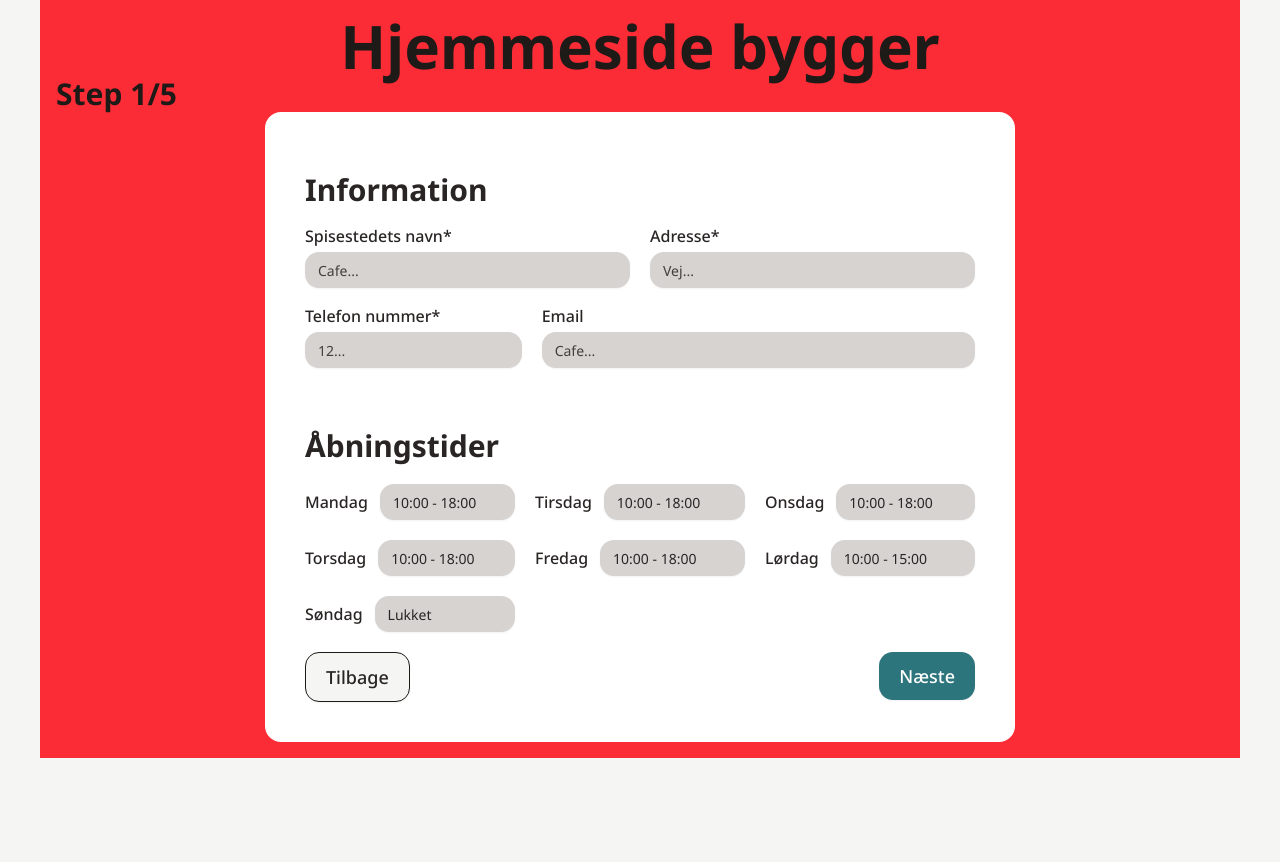
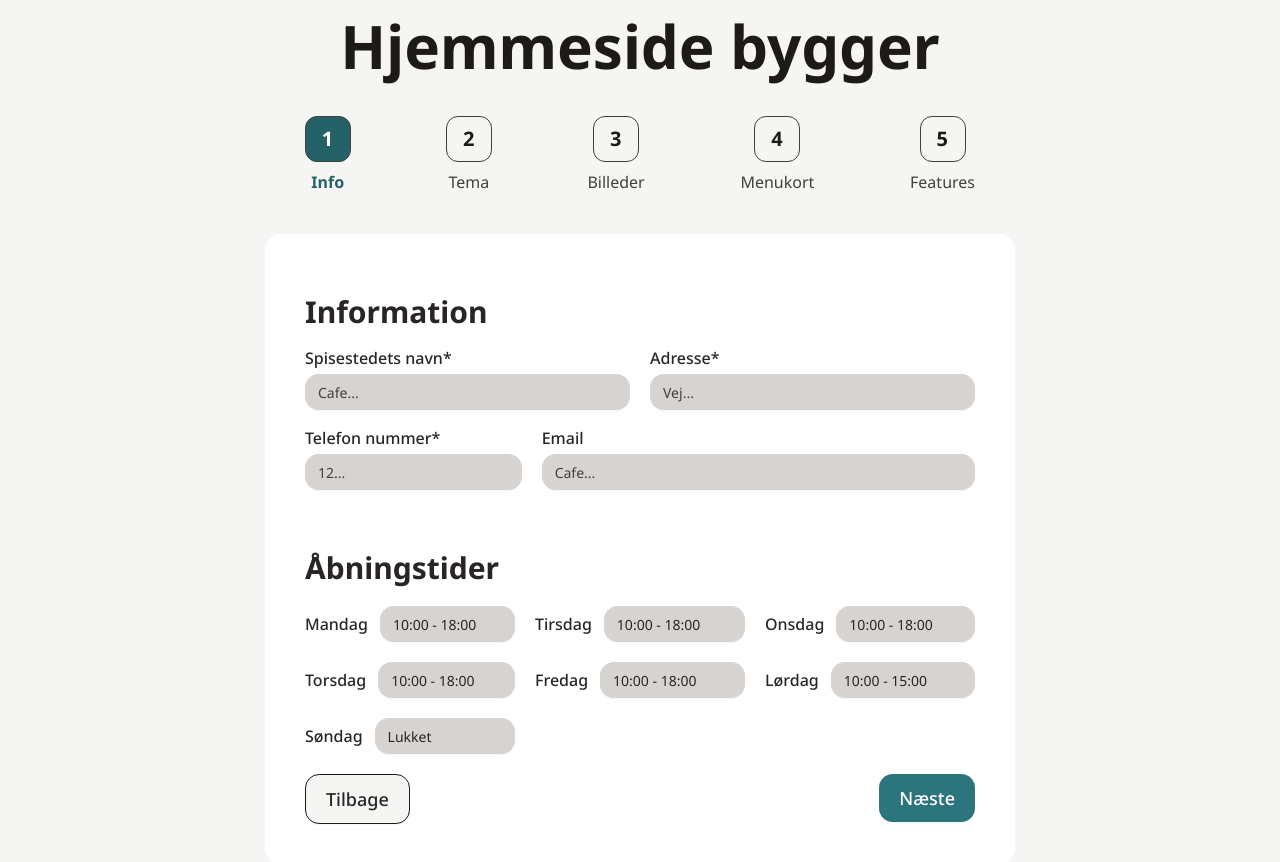
Before and after one commit to Fridakea/website-builder, a React (Vite) app: page /get-started in a window 1280 px wide. Shown: the top 862 px of the page. Before the commit the page ends 800 px from the top, so only its background shows below. Built offline with nearby package versions, Linux system fonts and the light colour scheme.

Commit message:
Step progress done + layout card updated

```diff
--- /dev/null
+++ b/src/components/ui/custom/show-step.tsx
@@ -0,0 +1,25 @@
+import { useIsMobile } from "@/hooks/use-is-mobile";
+import { FC } from "react";
+import { twMerge } from "tailwind-merge";
+import { CheckIcon } from "lucide-react";
+
+type ShowStepProps = {
+  value: number;
+  title: string;
+  currentValue: number;
+};
+
+export const ShowStep: FC<ShowStepProps> = ({ title, value, currentValue }) => {
+  const isMobile = useIsMobile();
+  const isSelected = currentValue === value;
+  const isCompleted = currentValue > value;
+
+  const StepStyling = "w-fit px-4 py-2 aspect-square rounded-sm border border-muted-foreground text-xl";
+
+  return (
+    <div className="flex flex-col items-center justify-center gap-2">
+      <h2 className={twMerge(StepStyling, isSelected && "bg-secondary text-secondary-foreground", isCompleted && "bg-accent/50 p-2.5")}>{isCompleted ? <CheckIcon /> : value}</h2>
+      {!isMobile && <p className={twMerge(isSelected ? "text-secondary font-bold" : "text-muted-foreground")}>{title}</p>}
+    </div>
+  );
+};
--- a/src/components/ui/custom/theme-card.tsx
+++ b/src/components/ui/custom/theme-card.tsx
@@ -29,17 +29,18 @@ type ThemeCardProps = {
 
 const themeImgAdjustments: Record<ETheme, { className: string; img: string; imgPc: string }> = {
   classic: {
-    className: "top-[20%] sm:left-[15%] text-center",
+    className: "top-[20%] sm:w-[77%] sm:right-0 text-center",
     img: classicImg,
     imgPc: classicImgPc,
   },
   elegant: {
-    className: "w-[26%] top-[50%] translate-y-[-50%] uppercase sm:w-[59%] sm:top-[18%] sm:translate-y-[-0%] text-center leading-none text-[4.5vw]! sm:text-clamp-sm!",
+    className:
+      "w-[26%] top-[50%] translate-y-[-50%] uppercase sm:w-[59%] sm:h-[50%] sm:top-[10%] sm:translate-y-[0%] sm:flex sm:items-center text-center text-[3.5vw]! sm:text-clamp-sm!",
     img: elegantImg,
     imgPc: elegantImgPc,
   },
   colorful: {
-    className: "top-[42%] right-[5%] sm:top-[57%] sm:left-[7%] text-right sm:text-left leading-none",
+    className: "bottom-[42%] right-[5%] sm:bottom-[2%] sm:left-[7%] text-right sm:text-left",
     img: colorfulImg,
     imgPc: colorfulImgPc,
   },
@@ -76,7 +77,7 @@ export const ThemeCard: FC<ThemeCardProps> = ({ title, theme, name = "Dit spises
           </div>
         )}
         <div
-          className={twMerge("w-full absolute font-bold text-[6vw] sm:text-clamp-md text-wrap", themeImgAdjustments[theme].className)}
+          className={twMerge("w-full absolute font-bold text-[6vw] sm:text-clamp-md text-wrap leading-none", themeImgAdjustments[theme].className)}
           style={{ fontFamily: fontFamily, color: textColor }}
         >
           {theme === ETheme.COLORFUL
--- a/src/pages/get-started-flow/get-started-layout.tsx
+++ b/src/pages/get-started-flow/get-started-layout.tsx
@@ -1,13 +1,19 @@
 import { Outlet } from "react-router-dom";
 import { useMultiStepStore } from "@/stores/multi-step-store";
-
+import { ShowStep } from "@/components/ui/custom/show-step";
 export const GetStartedLayout = () => {
   const { step } = useMultiStepStore();
 
   return (
-    <div className="w-full max-w-content overflow-x-hidden mx-auto bg-red-500 p-4">
+    <div className="w-full max-w-content overflow-x-hidden mx-auto p-4 flex flex-col gap-10 items-center">
       <h1>Hjemmeside bygger</h1>
-      <h2>Step {step}/5</h2>
+      <div className="w-[85%] max-w-form mx-auto flex justify-between gap-2 sm:px-10">
+        <ShowStep title="Info" value={1} currentValue={step} />
+        <ShowStep title="Tema" value={2} currentValue={step} />
+        <ShowStep title="Billeder" value={3} currentValue={step} />
+        <ShowStep title="Menukort" value={4} currentValue={step} />
+        <ShowStep title="Features" value={5} currentValue={step} />
+      </div>
       <div className="w-full max-w-form mx-auto p-4 pt-8 sm:p-10 sm:pt-15 bg-background-tint text-foreground-tint rounded-lg">
         <Outlet />
       </div>
```
